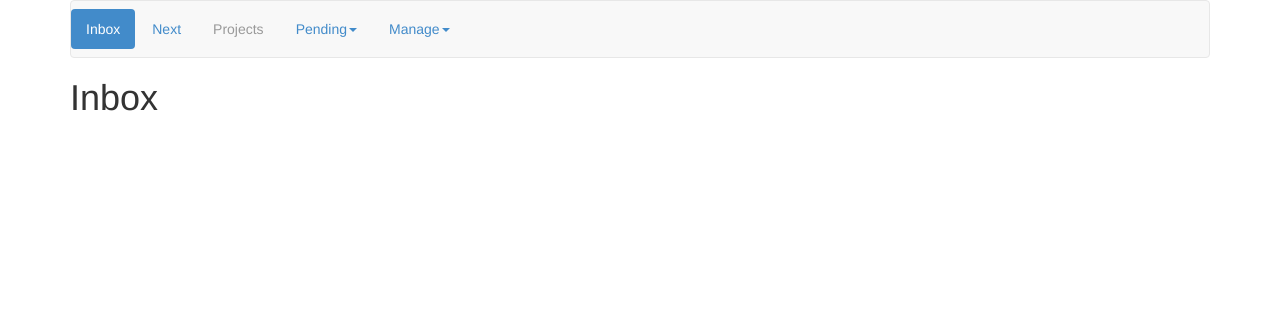
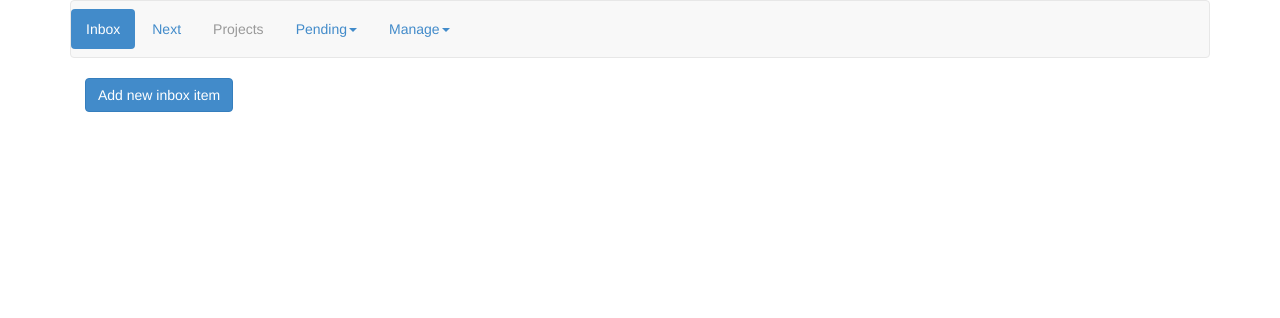
Before and after one commit to weijia/django-gtdmanager, a Django app: page /gtdmanager/inbox in a window 1280 px wide. Shown: the top 318 px of the page. Run offline with Django 3.2, Linux system fonts and the light colour scheme; data that the repository does not hold is empty; some libraries are stand-ins or nearby versions.

Commit message:
Add ItemForm to inbox view

```diff
--- /dev/null
+++ b/gtdmanager/forms.py
@@ -0,0 +1,15 @@
+from django import forms
+from crispy_forms.helper import FormHelper
+from crispy_forms.layout import Submit
+from gtdmanager.models import Item
+
+class ItemForm(forms.ModelForm):
+    def __init__(self, *args, **kwargs):
+        kwargs['instance'] = Item()
+        super(ItemForm, self).__init__(*args, **kwargs)
+        self.helper = FormHelper()
+        self.helper.add_input(Submit('submit', 'Submit'))
+
+    class Meta:
+        model = Item
+        exclude = ('status',)
--- a/gtdmanager/templates/gtdmanager/base.html
+++ b/gtdmanager/templates/gtdmanager/base.html
@@ -1,7 +1,6 @@
 <!DOCTYPE html>
 <html lang="en">
 {% load static %}
-{% load crispy_forms_tags %}
 
 <head>
 	<meta name="viewport" content="width=device-width, initial-scale=1.0">
@@ -14,6 +13,9 @@
  			padding-top: 8px;
  			padding-bottom: 8px;
  		}
+
+		form { margin-top: 5px; }
+		.form-group {margin-bottom: 5px;}
 	</style>
 
 	<div class="container">
--- a/gtdmanager/templates/gtdmanager/inbox.html
+++ b/gtdmanager/templates/gtdmanager/inbox.html
@@ -1,5 +1,13 @@
 {% extends 'gtdmanager/base.html' %}
+{% load crispy_forms_tags %}
 
 {% block body %}
-<h1>Inbox</h1>
+<div class="col-xs-4">
+	<button type="button" class="btn btn-primary" data-toggle="collapse" data-target="#addFormDiv">
+		  Add new inbox item
+	</button>
+	<div id="addFormDiv" class="collapse {% if show_form %} in {% endif %}">
+		{% crispy itemform %}
+	</div>
+</div>
 {% endblock %}
--- a/gtdmanager/views.py
+++ b/gtdmanager/views.py
@@ -1,12 +1,28 @@
 from django.shortcuts import render_to_response
 from django.http import HttpResponseRedirect
 from django.core.urlresolvers import reverse
+from django.template import RequestContext
+
+from gtdmanager.forms import ItemForm
 
 def home(request):
     return HttpResponseRedirect(reverse('gtdmanager:next'))
 
 def inbox(request):
-    return render_to_response('gtdmanager/inbox.html', {'btnName': 'inbox'})
+    show_form = False
+    if request.method == "POST":
+        form = ItemForm(request.POST)
+        if form.is_valid():
+            form.save()
+            form = ItemForm()
+            HttpResponseRedirect(reverse('gtdmanager:inbox'))
+        else:
+            show_form = True
+    else:
+        form = ItemForm()
+
+    return render_to_response('gtdmanager/inbox.html', context_instance=RequestContext(request),
+        dictionary={ 'btnName': 'inbox', 'itemform': form, 'show_form' : show_form })
 
 def next(request):
     return render_to_response('gtdmanager/next.html', {'btnName': 'next'})
```
